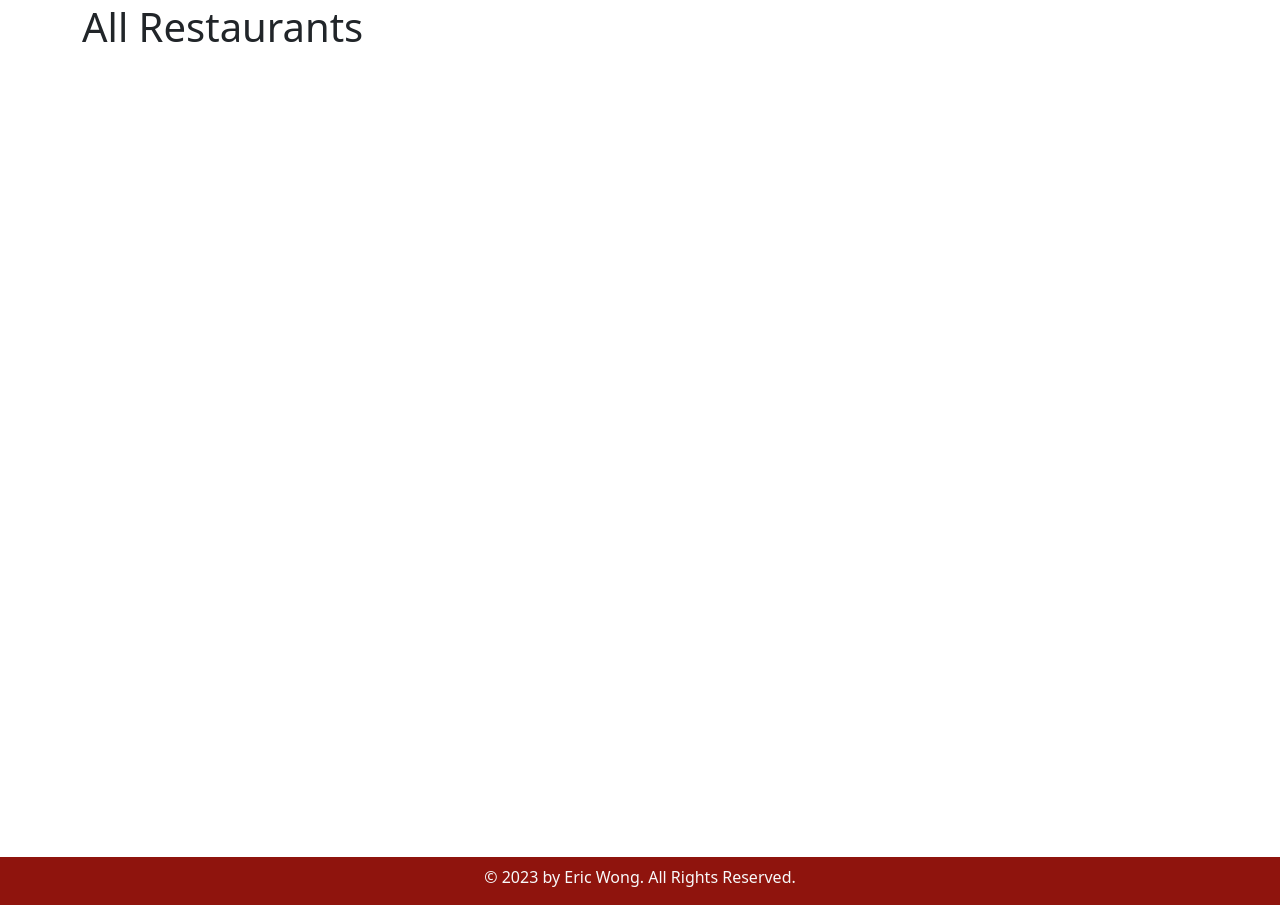
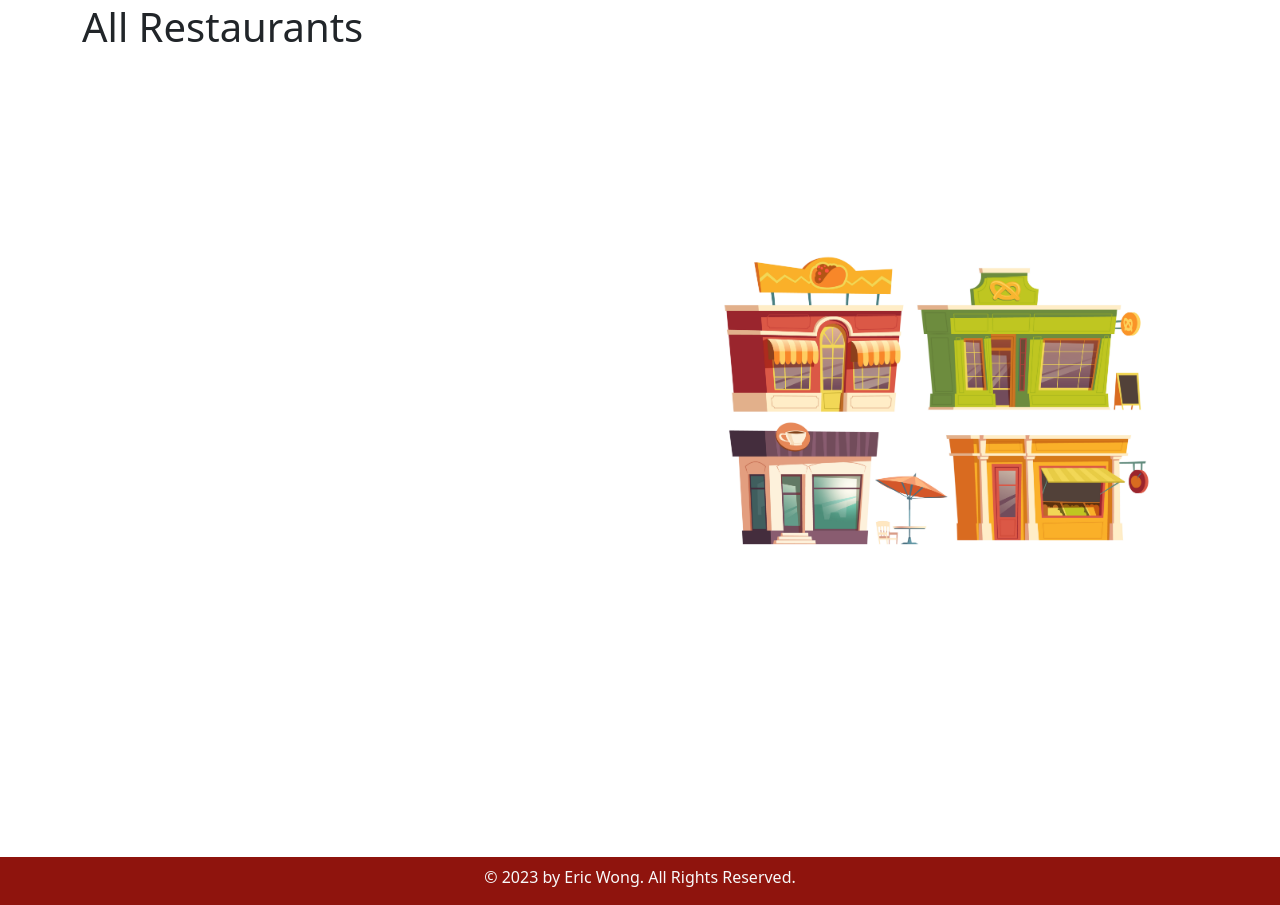
Before and after one commit to ericlwong/foodie-friend, a Flask app: page /restaurants in a window 1280 px wide. Shown: the part 77-982 px from the top of the page. Run offline with Flask 3, Linux system fonts and the light colour scheme; some libraries are stand-ins or nearby versions.

Commit message:
Added image & restructured all restaurant listings page

```diff
--- a/templates/all_restaurants.html
+++ b/templates/all_restaurants.html
@@ -3,12 +3,10 @@
 {% block title %}All Restaurants{% endblock %}
 
 {% block body %}
-  <div class="row">
+  <div class="row d-flex justify-content-between">
+    <div class="col-md-6">
       <h1>All Restaurants</h1>
-  </div>
-
-  <div class="row overflow-auto" style="height: 750px;">
-    <div class="col-md-5">
+      <div class="overflow-auto" style="height: 750px;">
         <ul class="list-group list-group-flush">
           {% for restaurant in restaurants %}
             <a id="{{ restaurant.restaurant_id }}" class="restaurant list-group-item list-group-item-action" href="/restaurants/{{ restaurant.restaurant_id }}" data-restaurant-id="{{ restaurant.restaurant_id }}">
@@ -18,4 +16,8 @@
         </ul>
       </div>
     </div>
+    <div class="col-md-6 d-md-flex d-none align-items-center">
+      <img class="img-fluid" src="/static/images/restaurants-img.jpg">
+    </div>
+  </div>
 {% endblock %}
```
Also changed, not shown: static/images/restaurants-img.jpg (added). Lines whose indentation alone changed are shown as unchanged.
